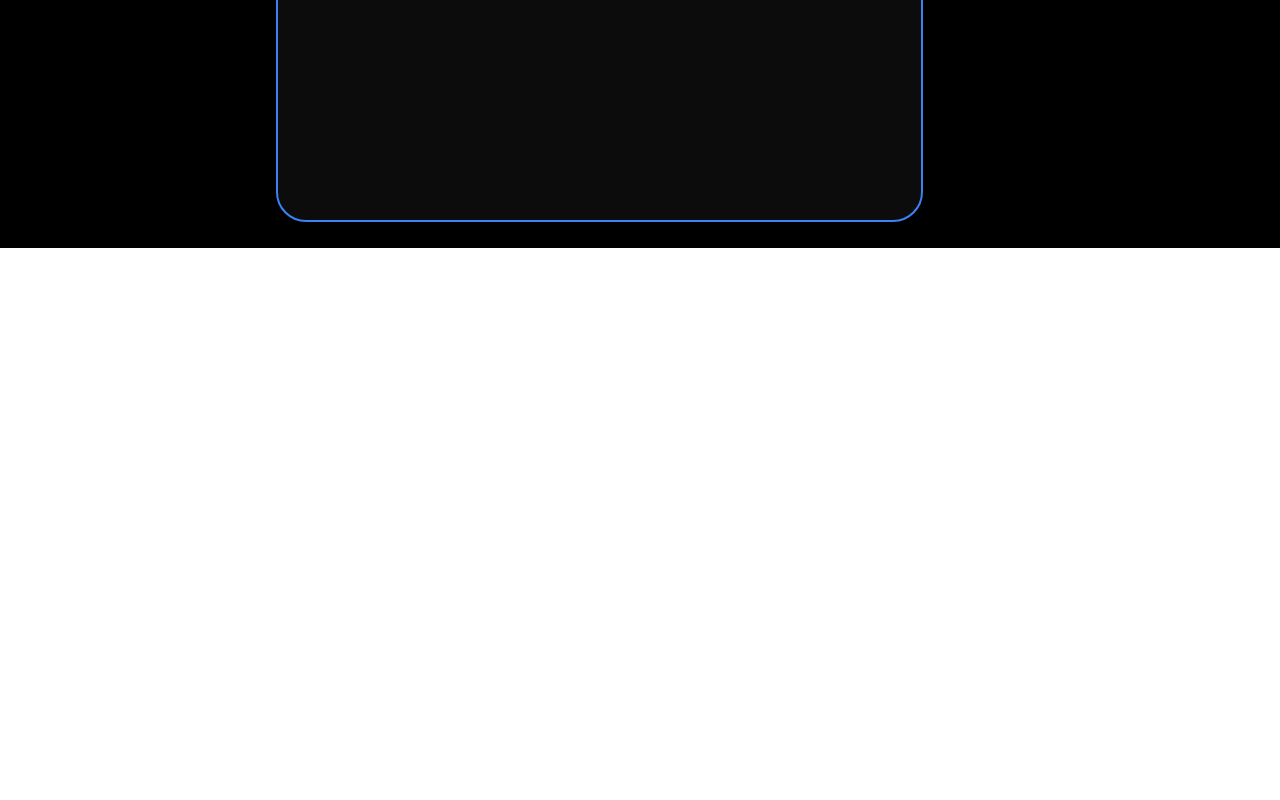
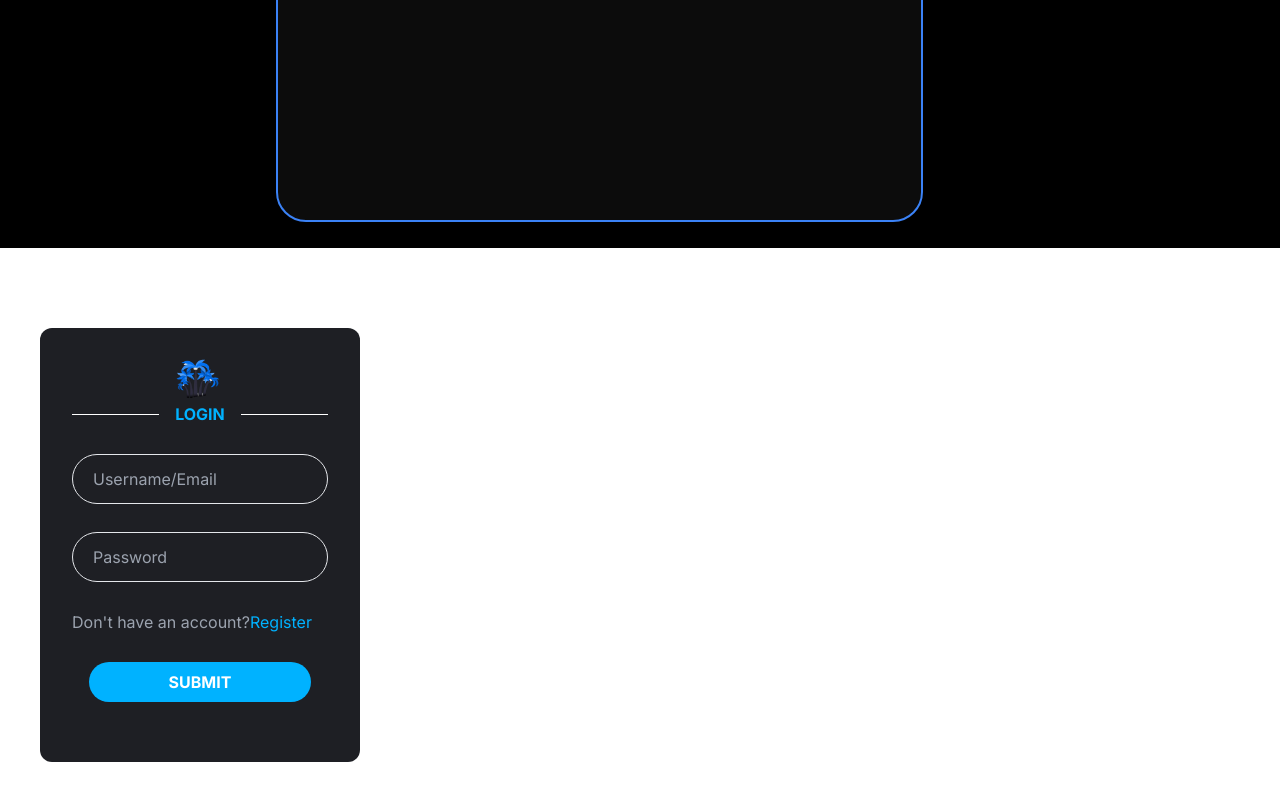
Before and after one commit to Kiran1504/oasis-frontend, a Next.js app: page / in a window 1280 px wide. Shown: the part 552-1352 px from the top of the page. Before the commit the page ends 800 px from the top, so only its background shows below. Built offline with nearby package versions, Linux system fonts and the light colour scheme.

Commit message:
Login and register page created

```diff
--- /dev/null
+++ b/app/components/Login_register/form.js
@@ -0,0 +1,106 @@
+import React from "react";
+// import  image from ".../"
+const Form = () => {
+  const register = false;  //change this to for swapping login<->register
+  return (
+    <form className="w-fit ml-10 mt-20 mb-20 rounded-xl flex flex-col items-center bg-[#1E1F24] px-8 pt-6 pb-8">
+      {/* login page */}
+      {!register && (
+        <div>
+          <div>
+            <img
+              src="./image.png"
+              alt=""
+              className="h-[50px] w-[50px] ml-[100px]"
+            />
+          </div>
+
+            <div className="flex items-center mb-7 justify-center">
+              <hr className="flex-grow border-white" />
+              <span className="px-4 text-[#00B2FF]  font-bold">LOGIN</span>
+              <hr className="flex-grow border-white" />
+            </div>
+
+            <div className="mb-7 ">
+              <input
+                type="text"
+                placeholder="Username/Email"
+                className="w-full border bg-[#1E1F24] rounded-full pb-3 pt-3 pl-5"
+              ></input>
+            </div>
+
+            <div className="mb-7 ">
+              <input
+                type="password"
+                placeholder="Password"
+                className="w-full border bg-[#1E1F24] rounded-full pb-3 pt-3 pl-5"
+              ></input>
+            </div>
+
+            <div className="mb-7 flex">
+              <p className="text-gray-400">Don't have an account?</p>
+              <p className="text-[#00B2FF] cursor-pointer"> Register</p>
+            </div>
+
+        </div>
+      )}
+
+      {/* for register page */}
+      {register && (
+        <div>
+          <div>
+            <img
+              src="./image.png"
+              alt=""
+              className="h-[50px] w-[50px] ml-[90px]"
+            />
+          </div>
+          <div className="flex items-center mb-7 file:justify-center">
+            <hr className="flex-grow border-white" />
+            <span className="px-4 text-[#00B2FF]  font-bold">REGISTER</span>
+            <hr className="flex-grow border-white" />
+          </div>
+          <div className="mb-7">
+            <input
+              type="text"
+              placeholder="Username"
+              className="w-full border bg-[#1E1F24] rounded-full pb-3 pt-3 pl-5"
+            />
+          </div>
+
+          <div className="mb-7">
+            <input
+              type="email"
+              placeholder="Email"
+              className="w-full border bg-[#1E1F24] rounded-full pb-3 pt-3 pl-5"
+            />
+          </div>
+
+          <div className="mb-7">
+            <input
+              type="password"
+              placeholder="Create Password"
+              className="w-full border bg-[#1E1F24] rounded-full pb-3 pt-3 pl-5"
+            />
+          </div>
+
+          <div className="mb-7">
+            <input
+              type="password"
+              placeholder="Confirm Password"
+              className="w-full border bg-[#1E1F24] rounded-full pb-3 pt-3 pl-5"
+            />
+          </div>
+        </div>
+      )}
+
+      <div className="w-250px mb-7 ">
+        <button className="bg-[#00B2FF] hover:bg-blue-500 text-white font-bold py-2 px-20 rounded-full ">
+          SUBMIT
+        </button>
+      </div>
+    </form>
+  );
+};
+
+export default Form;
--- a/app/layout.js
+++ b/app/layout.js
@@ -2,6 +2,7 @@ import { Inter } from "next/font/google";
 import "./globals.css";
 // import Navbar from "@/components/navbar/Navbar";
 import Navbar from "./components/navbar/Navbar";
+import Form from "./components/Login_register/form";
 
 const inter = Inter({ subsets: ["latin"] });
 
@@ -19,7 +20,7 @@ export default function RootLayout({ children }) {
           <Navbar/>
           {children}
         </div>
-
+        <Form/>
       </body>
     </html>
   );
--- a/app/page.js
+++ b/app/page.js
@@ -34,6 +34,7 @@ export default function Home() {
           </div>
         </div>
       </div>
+
     </>
   );
 }
```
Also changed, not shown: 1 other file (tests, documents, lock files or other folders).
